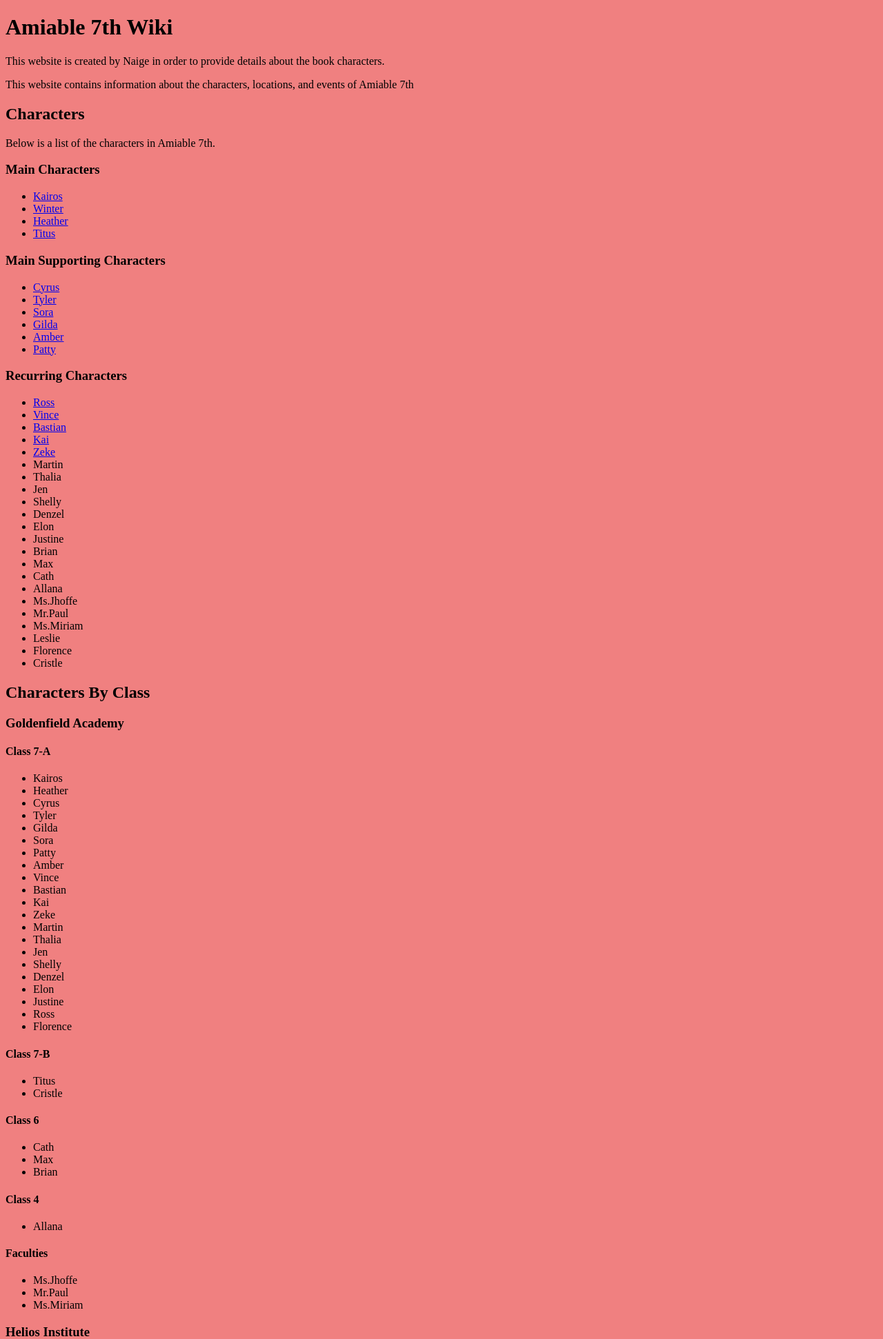
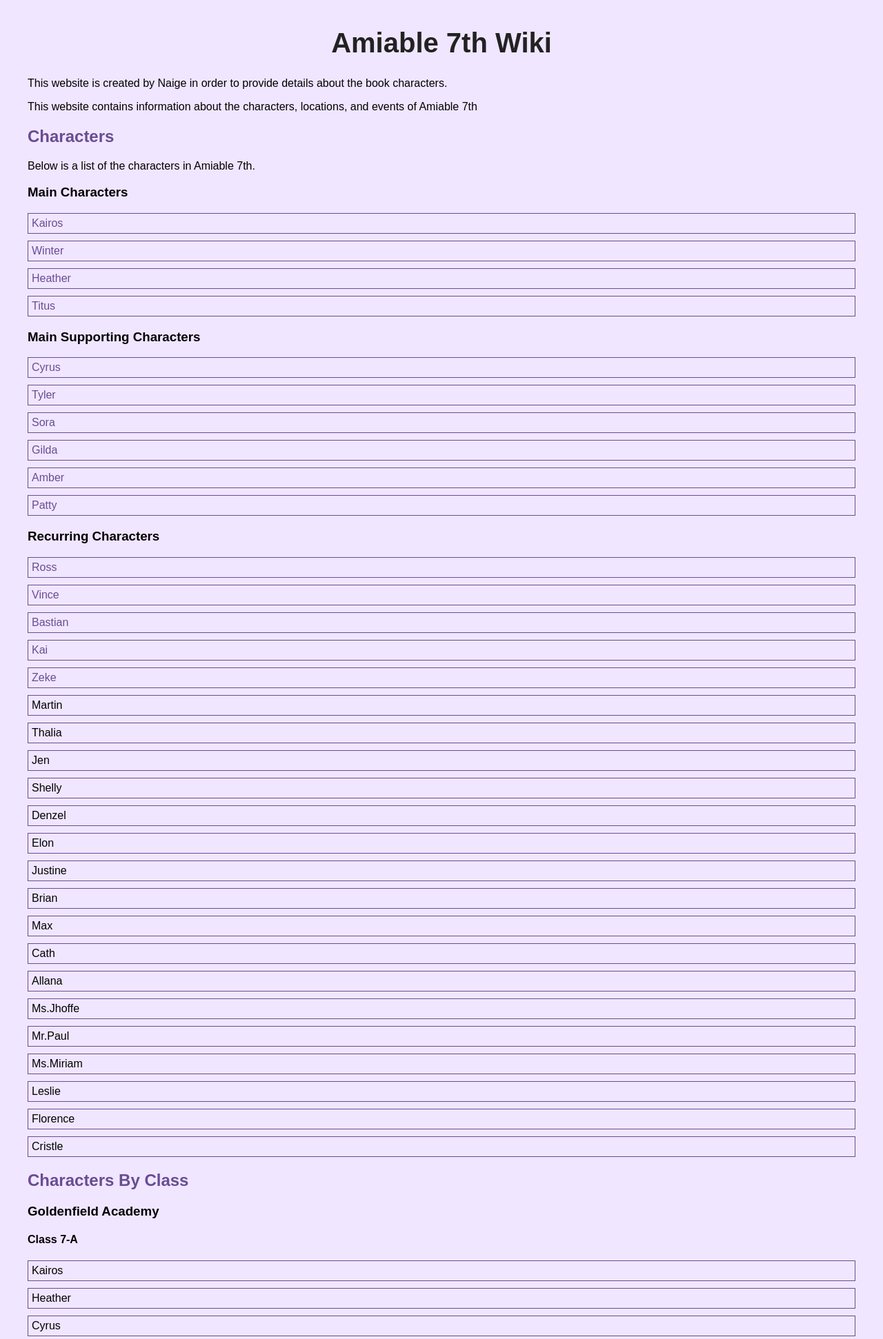
Before and after one commit to Naige30/Amiable7th, a PHP site: page / in a window 1280 px wide. Shown: the top 1942 px of the page at 69% size. Run offline with PHP 8.4, Linux system fonts and the light colour scheme.

Commit message:
minor css

```diff
--- a/css/style.css
+++ b/css/style.css
@@ -1,3 +1,31 @@
 body{
-    background-color: lightcoral;
+    background-color: #F0E6FF;
+    font-family: Arial, sans-serif;
+    margin: 40px;
 }
+
+h1{
+    text-align: center;
+    font-size: 40px;
+    color:#222222;
+}
+h2{
+    color:#6A4C93;
+}
+
+a{
+    color:#6A4C93;
+    text-decoration: none;
+
+}
+
+ul{
+    list-style: none;
+    padding:0;
+}
+
+li{
+    margin-bottom: 10px;
+    padding:5px;
+    border: 1px solid #6A4C93
+}
```
